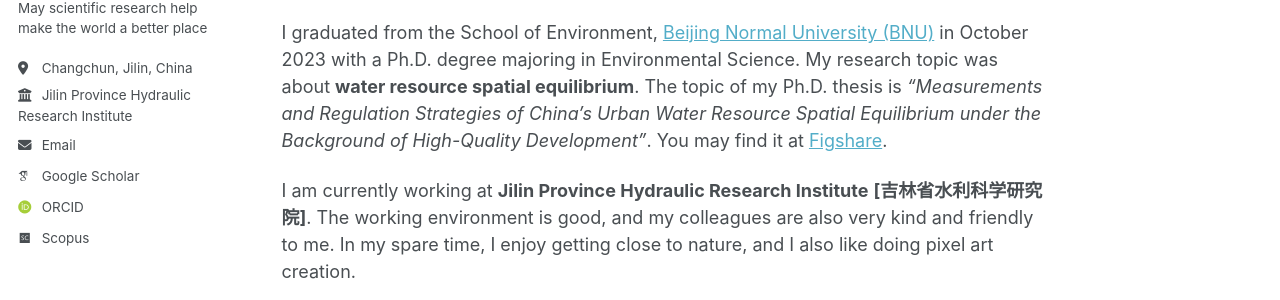
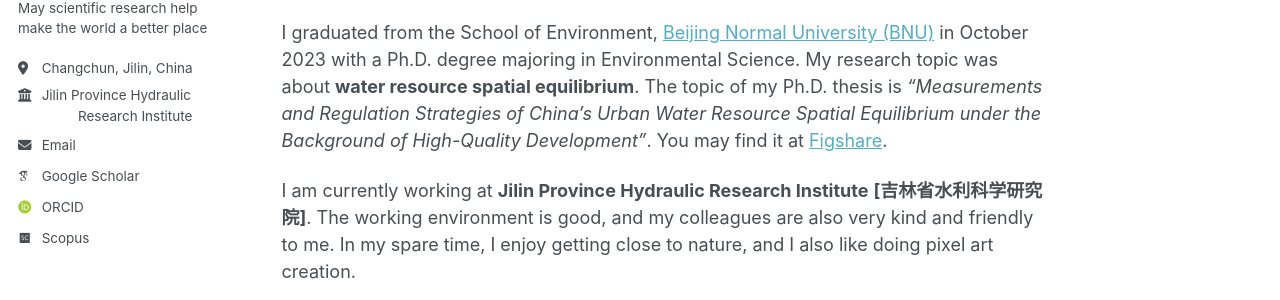
Before and after one commit to DehuiBian/dehuibian.github.io, a Jekyll site: the page built from index.md, in a window 1280 px wide. Shown: the part 279-579 px from the top of the page. Built offline with Jekyll 4.4.1, drawn with Linux system fonts in a browser that asks for light colours; some web fonts are replaced; a script bundle is joined from its source files by our own code; library files that are not in the unit come from our copies.

Commit message:
_config.yml

```diff
--- a/_config.yml
+++ b/_config.yml
@@ -28,7 +28,7 @@ author:
   pronouns         : # example: "he/his"
   bio              : "May scientific research help make the world a better place"
   location         : "Changchun, Jilin, China"
-  employer         : "Jilin Province Hydraulic<br>Research Institute"
+  employer         : "Jilin Province Hydraulic<br><span style='display:inline-block; margin-left:60px;'>Research Institute</span>"
   uri              : # URL
   email            : "dehui@mail.bnu.edu.cn"
 
@@ -41,7 +41,7 @@ author:
   semantic         : # URL
   ssrn             : # URL
   researchgate     : # URL
-  scopus           : “http://www.scopus.com/inward/authorDetails.url?authorID=57217677784&partnerID=MN8TOARS”
+  scopus           : “https://www.scopus.com/authid/detail.uri?authorId=57217677784”
   zotero           : # URL
 
 
```
